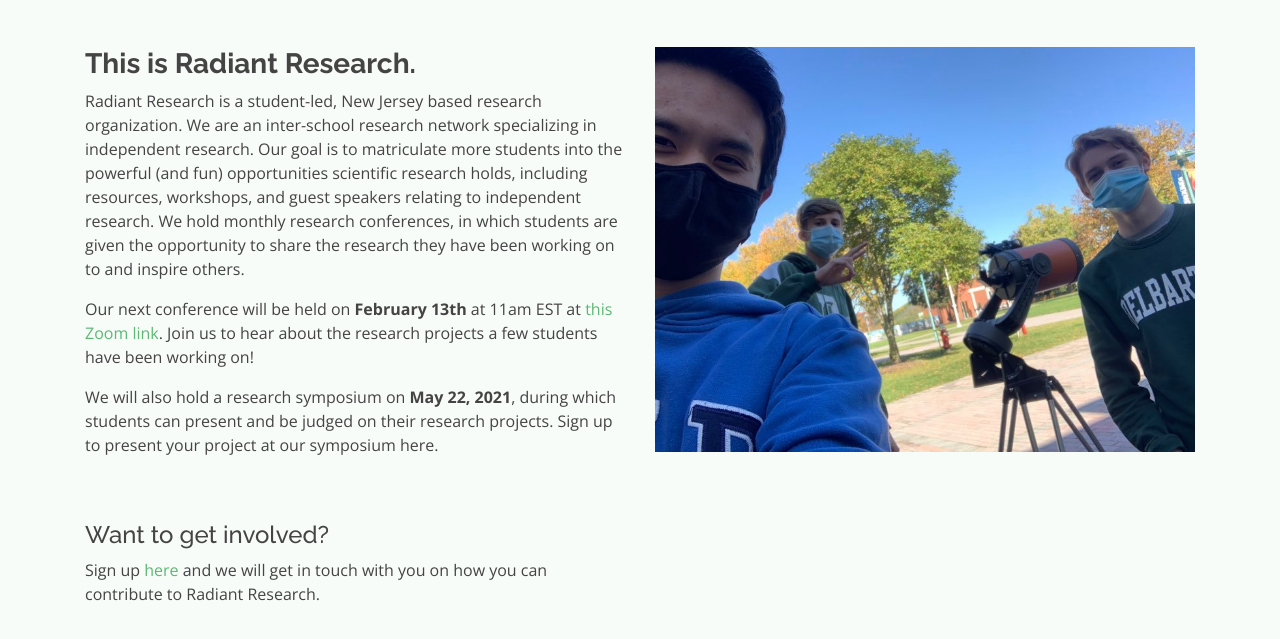
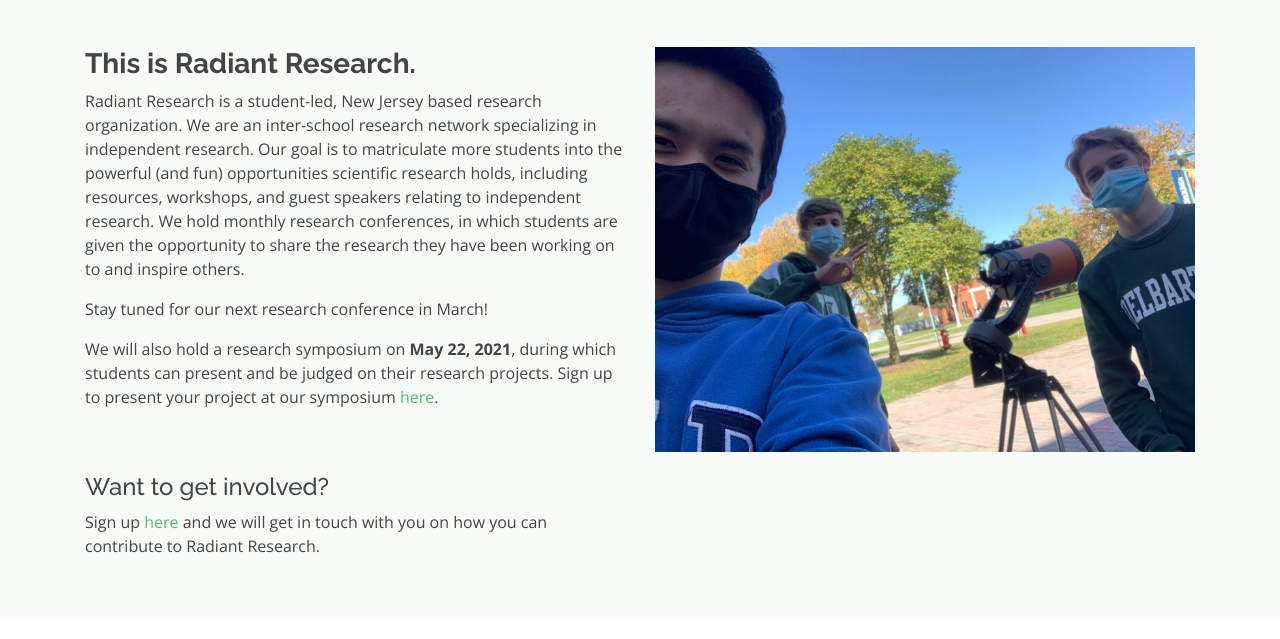
Before and after one commit to autumnshin/radiantresearch, a plain HTML site: page index.html in a window 1280 px wide. Shown: the part 681-1320 px from the top of the page. Drawn offline with nearby package versions, Linux system fonts and the light colour scheme.

Commit message:
Fix link, update conference

```diff
--- a/index.html
+++ b/index.html
@@ -167,12 +167,15 @@ $(function(){
             to share the research they have been working on to and inspire others.
           </p>
           <p>
-            Our next conference will be held on <b>February 13th</b> at 11am EST at <a href="https://us02web.zoom.us/j/87943249940?pwd=NWUzMnB6TGV5OERhUnZxcGtMQnJKUT09
+
+            <!-- Our next conference will be held on <b>February 13th</b> at 11am EST at <a href="https://us02web.zoom.us/j/87943249940?pwd=NWUzMnB6TGV5OERhUnZxcGtMQnJKUT09
               " target="_blank">this Zoom link</a>. Join us to hear about the research projects a few students have been working on!
+              -->
+            Stay tuned for our next research conference in March!
           </p>
           <p>
             We will also hold a research symposium on <b>May 22, 2021</b>, during which students can present and be judged on their research projects. Sign up
-            to present your project at our symposium <a href"https://forms.gle/xekp4cjPMTWYnJAk6" target="_blank">here</a>.
+            to present your project at our symposium <a href="https://forms.gle/xekp4cjPMTWYnJAk6" target="_blank">here</a>.
           </p>
           <br>
           <br>
```
